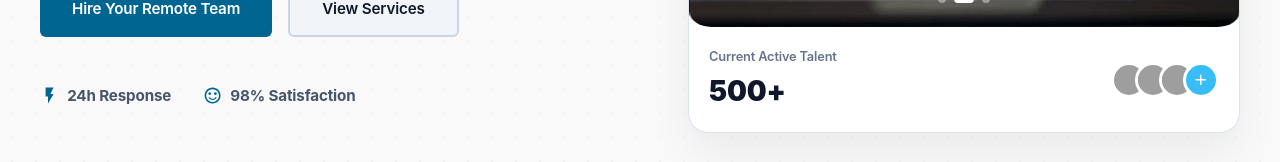
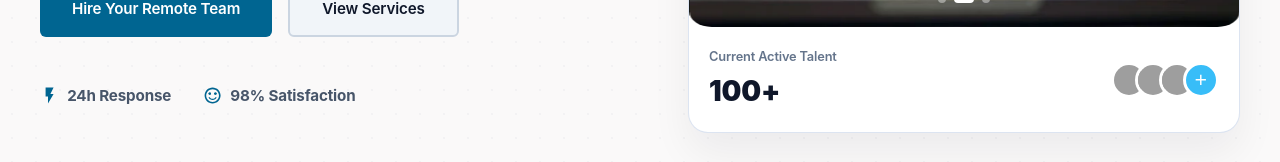
Before and after one commit to wainaina-mwangi/creolytehub, a React (Vite) app: page / in a window 1280 px wide. Shown: the part 570-732 px from the top of the page. Built offline with nearby package versions, Linux system fonts and the light colour scheme; grey boxes are pictures that could not be loaded; a web font is replaced by a local one.

Commit message:
code refactoring

```diff
--- a/src/components/Footer/Footer.jsx
+++ b/src/components/Footer/Footer.jsx
@@ -7,7 +7,7 @@ import { Link } from "react-router";
 
 export default function Footer() {
   const handleDirect = () => {
-    const whatsapp = "https://wa.me/254114457931";
+    const whatsapp = "https://wa.me/254715071832";
     window.open(whatsapp, "_blank", "noopener,noreferrer");
   };
 
--- a/src/components/HeroSection/HeroSection.jsx
+++ b/src/components/HeroSection/HeroSection.jsx
@@ -170,7 +170,7 @@ export default function HeroSection() {
             <div className="window-footer">
               <div className="footer-left">
                 <span className="footer-label">Current Active Talent</span>
-                <h3 className="footer-stat">500+</h3>
+                <h3 className="footer-stat">100+</h3>
               </div>
 
               <div className="footer-right">
--- a/src/components/StatsCounter/StatsCounter.jsx
+++ b/src/components/StatsCounter/StatsCounter.jsx
@@ -50,7 +50,7 @@ export default function StatsCounter() {
     { endValue: 100, suffix: "+", label: "Vetted Professionals" },
     { endValue: 98, suffix: "%", label: "Client Retention Rate" },
     { endValue: 48, suffix: "h", label: "Average Match Time" },
-    { endValue: 25, suffix: "+", label: "Global Markets" },
+    { endValue: 10, suffix: "+", label: "Global Markets" },
   ];
 
   return (
```
